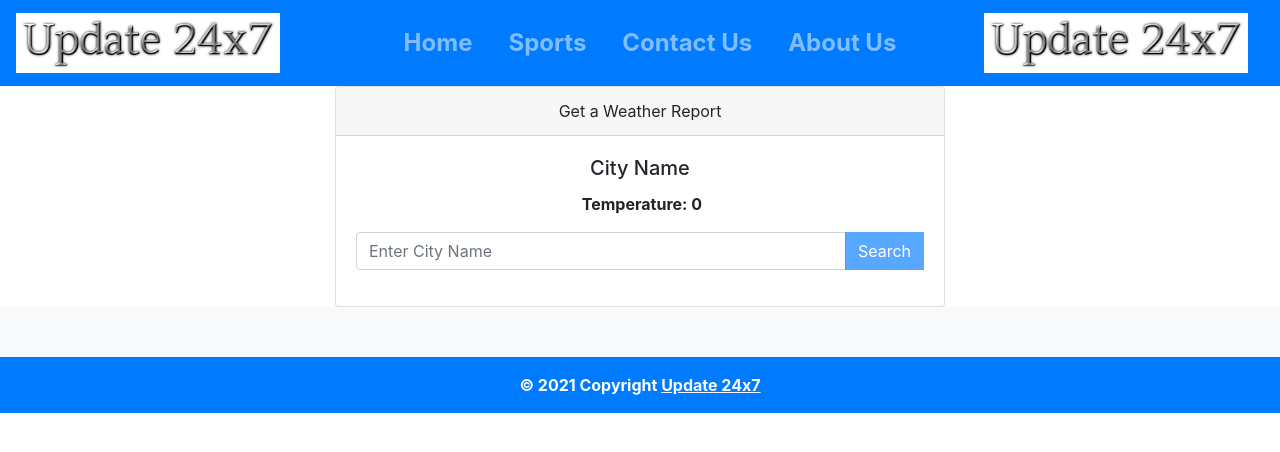
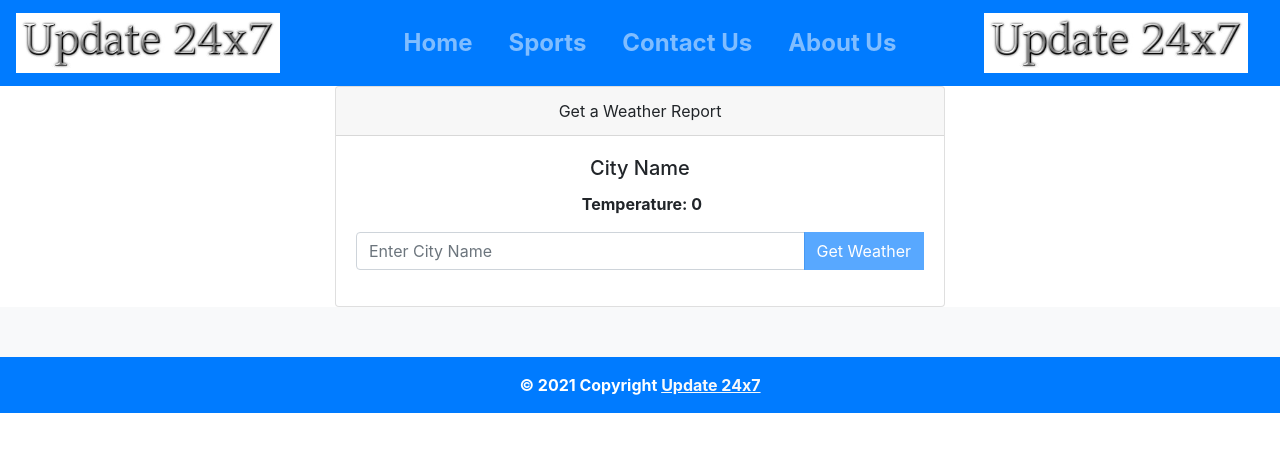
Before and after one commit to hujbrown/NodeCertProject, an Angular app in the folder Angular/node-certification/: page /weather_test in a window 1280 px wide. Shown: the top 452 px of the page. Built offline with nearby package versions, Linux system fonts and the light colour scheme; no server answers.

Commit message:
Fixed socket.io CommonJS warning, made news cards clickable, weather button now says 'Get Weather'

```diff
--- a/Angular/node-certification/angular.json
+++ b/Angular/node-certification/angular.json
@@ -20,6 +20,7 @@
         "build": {
           "builder": "@angular-devkit/build-angular:browser",
           "options": {
+            "allowedCommonJsDependencies": ["socket.io-client"],
             "outputPath": "dist/node-certification",
             "index": "src/index.html",
             "main": "src/main.ts",
--- a/Angular/node-certification/src/app/shared/components/latest-news/latest-news.component.html
+++ b/Angular/node-certification/src/app/shared/components/latest-news/latest-news.component.html
@@ -16,10 +16,10 @@
 
     <div class="card" style="width: 16%;" *ngFor="let news of newsList;  let i=index">
 
-        <img class="card-img-top" [src]="news.imgUrl" alt="Card image cap">
+        <a [href]="news.url"><img class="card-img-top" [src]="news.imgUrl" alt="Card image cap"></a>
         <div class="card-body">
           <h5 class="card-title">{{news.title}}</h5>
-          <p class="card-text">{{news.description}}</p>
+          <p class="card-text">{{ (news.description.length>75)? (news.description | slice:0:75)+'...':(news.description) }}</p>
 
         </div>
 
--- a/Angular/node-certification/src/app/shared/components/weather/weather.component.html
+++ b/Angular/node-certification/src/app/shared/components/weather/weather.component.html
@@ -13,7 +13,7 @@
           <div class="input-group mb-3">
           <input type="text" class="form-control" placeholder="Enter City Name" formControlName="cityName" name="cityName">
           <div class="input-group-append">
-            <button type="submit" class="btn btn-primary" [disabled]="weatherForm.invalid"> Search </button>
+            <button type="submit" class="btn btn-primary" [disabled]="weatherForm.invalid"> Get Weather </button>
           </div>
 
                 <div *ngIf="weatherForm.get('cityName').invalid &&
```
